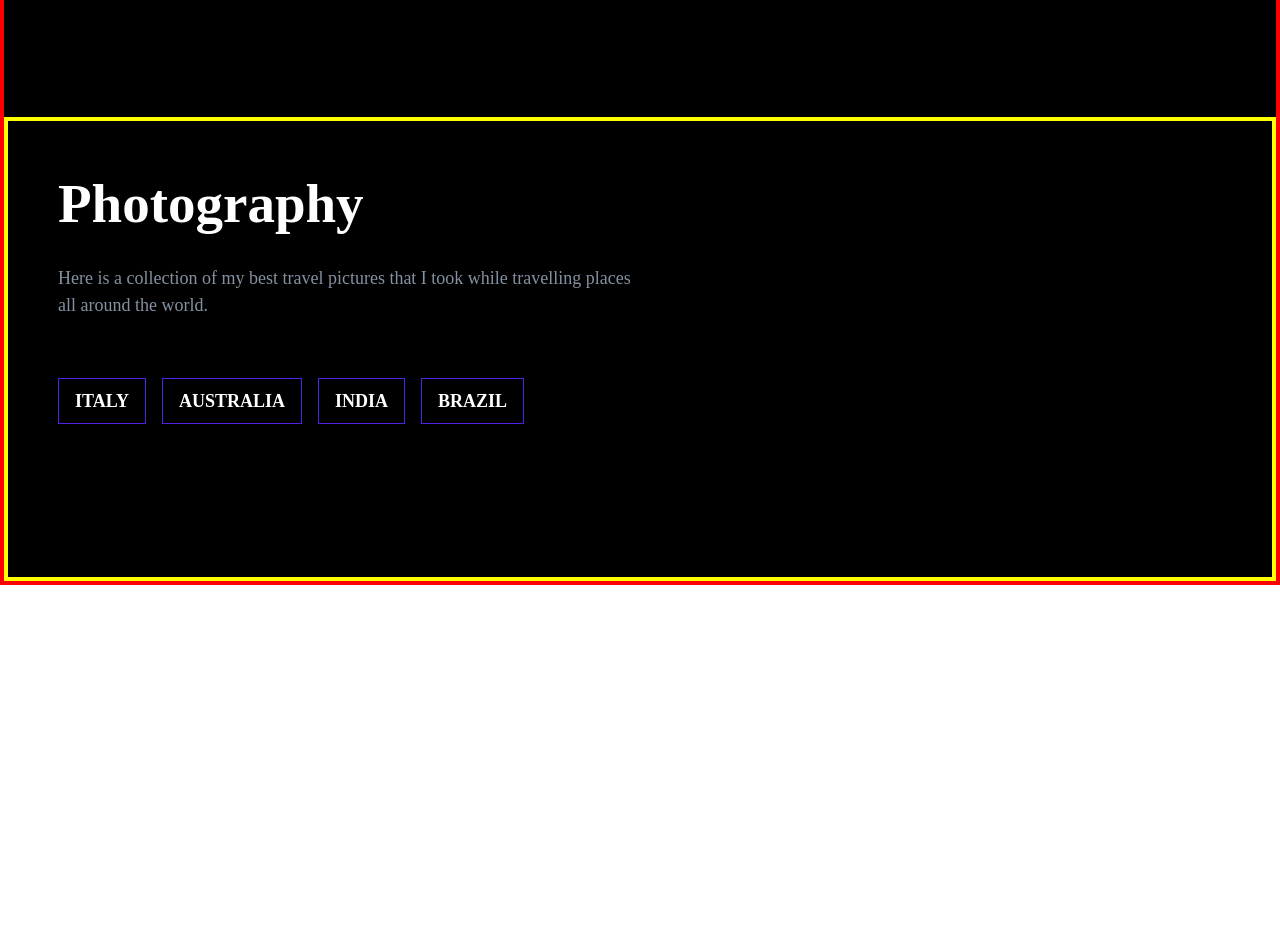
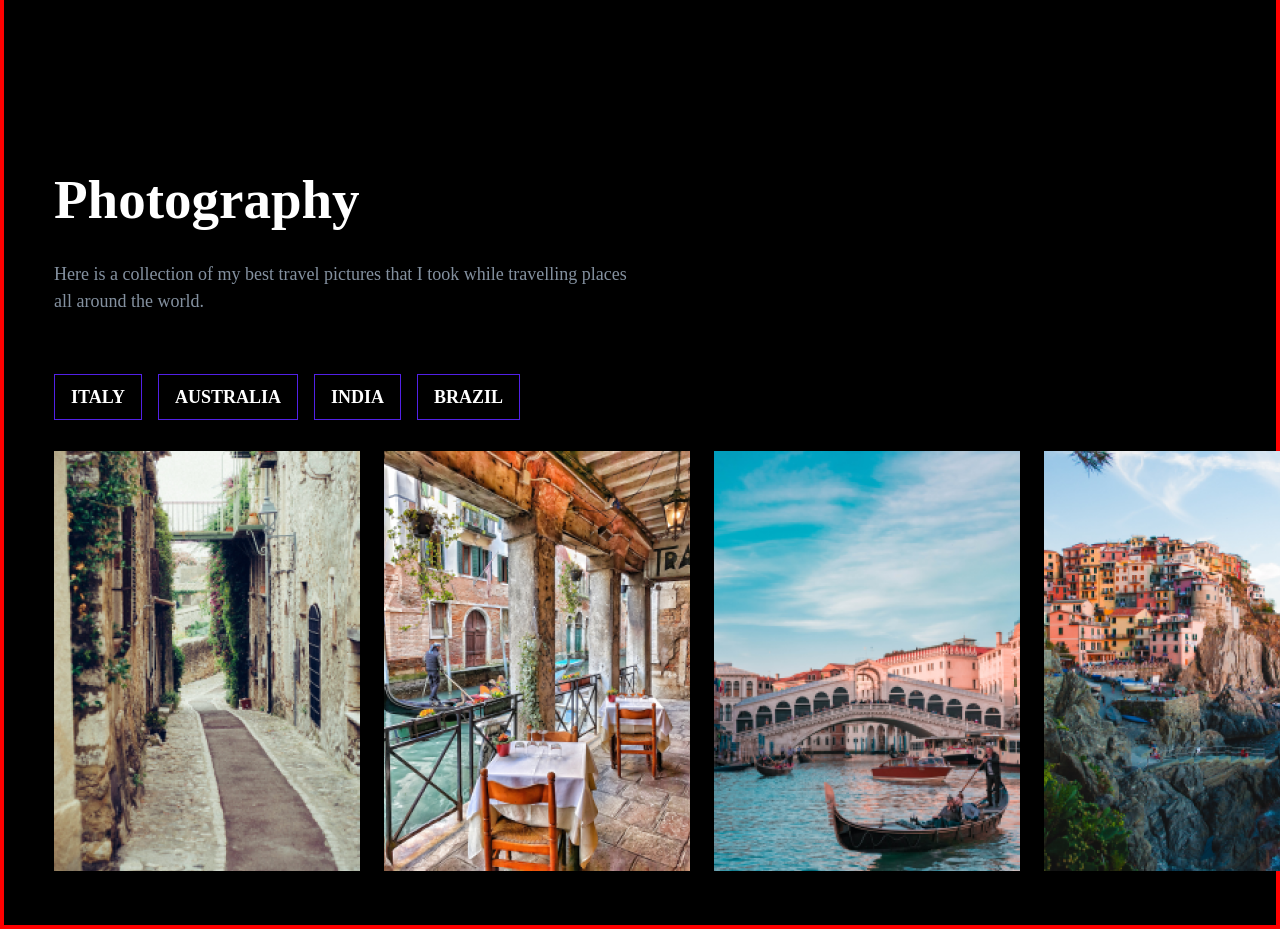
Before and after one commit to GruppaKino/k1no, a plain HTML site: page RobinWilliams/rb.html in a window 1280 px wide. Shown: the part 8930-9859 px from the top of the page. Before the commit the page ends 9515 px from the top, so only its background shows below. Drawn offline with Linux system fonts and the light colour scheme.

Commit message:
Завтра доделаю уже сайт

```diff
--- a/RobinWilliams/rb.css
+++ b/RobinWilliams/rb.css
@@ -618,7 +618,6 @@ main {
     flex-direction: column;
     justify-content: left;
     padding: 50px;
-    border: 4px solid yellow;
     background-color: #000000;
 }
 .photography_text {
@@ -661,3 +660,10 @@ main {
 .photography_menu a:link:hover {
     background-color: #5221E6;
 }
+.photography_photo ul {
+    display: flex;
+    justify-content: left;
+}
+.photography_photo li {
+    padding-right: 24px;
+}
--- a/RobinWilliams/rb.html
+++ b/RobinWilliams/rb.html
@@ -346,16 +346,16 @@
             <div class="photography_photo">
                 <ul>
                     <li>
-
+                        <img src="img/ph1.png" alt="">
                     </li>
                     <li>
-
+                        <img src="img/ph2.png" alt="">
                     </li>
                     <li>
-
+                        <img src="img/ph3.png" alt="">
                     </li>
                     <li>
-
+                        <img src="img/ph4.png" alt="">
                     </li>
                 </ul>
             </div>
```
Also changed, not shown: RobinWilliams/img/ph1.png (added), RobinWilliams/img/ph2.png (added), RobinWilliams/img/ph3.png (added), RobinWilliams/img/ph4.png (added).
